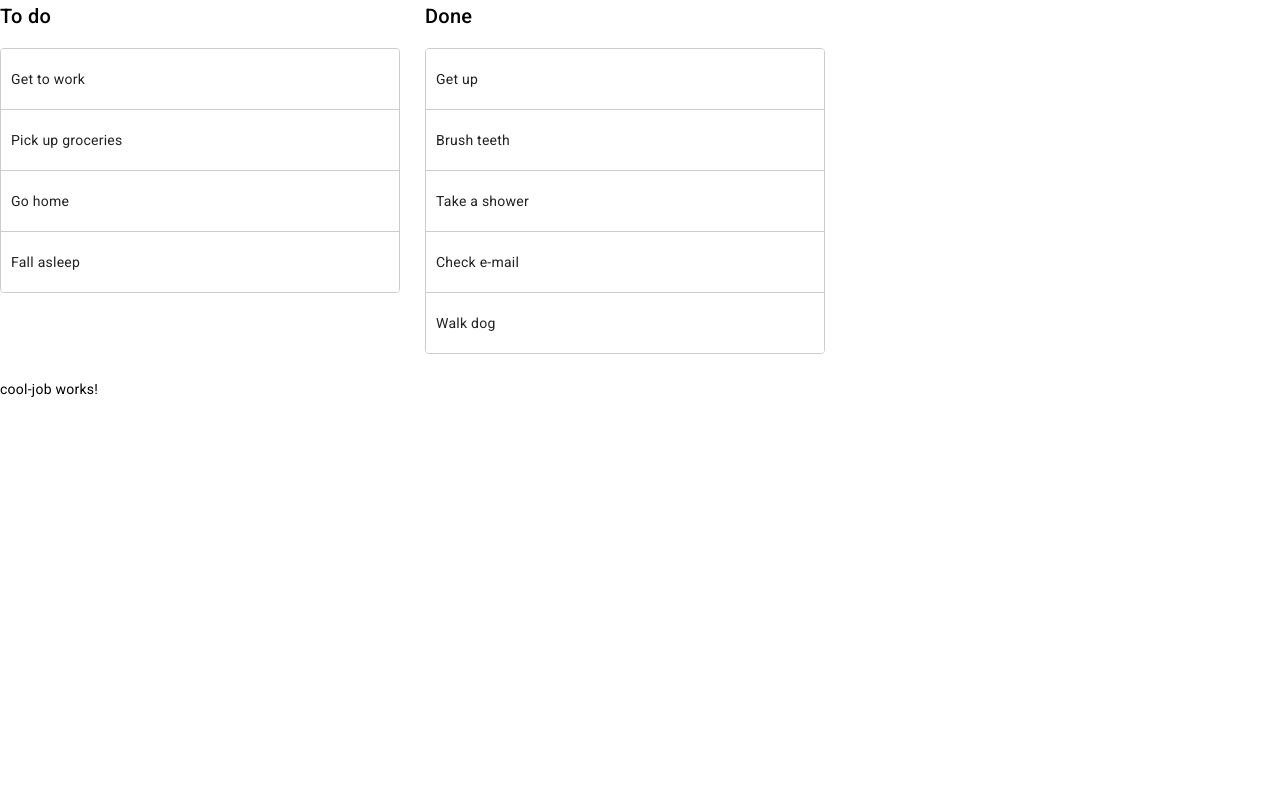
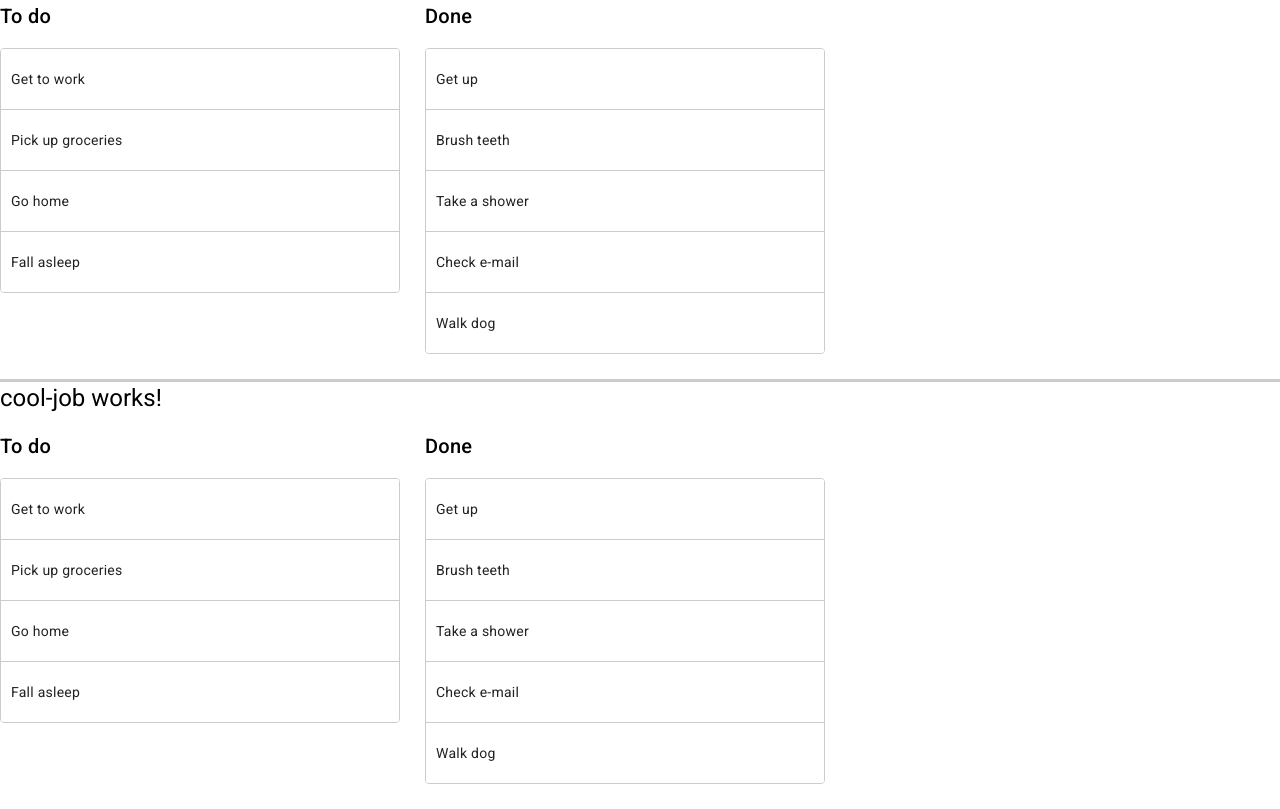
Before and after one commit to grace350276/f2ew3, an Angular app: page / in a window 1280 px wide. Built offline with nearby package versions, Linux system fonts and the light colour scheme.

Commit message:
拖拉 成功

```diff
--- a/src/app/cool-job/cool-job.component.html
+++ b/src/app/cool-job/cool-job.component.html
@@ -1 +1,31 @@
-<p>cool-job works!</p>
+
+<div class="middle-line"></div>
+<h1>cool-job works!</h1>
+
+<div class="coolJob-container">
+    <h2>To do</h2>
+
+    <div
+      cdkDropList
+      #todoList="cdkDropList"
+      [cdkDropListData]="todo"
+      [cdkDropListConnectedTo]="[doneList]"
+      class="coolJob-list"
+      (cdkDropListDropped)="drop($event)">
+      <div class="coolJob-box" *ngFor="let item of todo" cdkDrag>{{item}}</div>
+    </div>
+  </div>
+
+  <div class="coolJob-container">
+    <h2>Done</h2>
+
+    <div
+      cdkDropList
+      #doneList="cdkDropList"
+      [cdkDropListData]="done"
+      [cdkDropListConnectedTo]="[todoList]"
+      class="coolJob-list"
+      (cdkDropListDropped)="drop($event)">
+      <div class="coolJob-box" *ngFor="let item of done" cdkDrag>{{item}}</div>
+    </div>
+  </div>
--- a/src/app/cool-job/cool-job.component.scss
+++ b/src/app/cool-job/cool-job.component.scss
@@ -1,3 +1,58 @@
 .middle-line{
     border-top: #ccc 3px solid;
 }
+
+.coolJob-container {
+    width: 400px;
+    max-width: 100%;
+    margin: 0 25px 25px 0;
+    display: inline-block;
+    vertical-align: top;
+  }
+
+  .coolJob-list {
+    border: solid 1px #ccc;
+    min-height: 60px;
+    background: white;
+    border-radius: 4px;
+    overflow: hidden;
+    display: block;
+  }
+
+  .coolJob-box {
+    padding: 20px 10px;
+    border-bottom: solid 1px #ccc;
+    color: rgba(0, 0, 0, 0.87);
+    display: flex;
+    flex-direction: row;
+    align-items: center;
+    justify-content: space-between;
+    box-sizing: border-box;
+    cursor: move;
+    background: white;
+    font-size: 14px;
+  }
+
+  .cdk-drag-preview {
+    box-sizing: border-box;
+    border-radius: 4px;
+    box-shadow: 0 5px 5px -3px rgba(0, 0, 0, 0.2),
+                0 8px 10px 1px rgba(0, 0, 0, 0.14),
+                0 3px 14px 2px rgba(0, 0, 0, 0.12);
+  }
+
+  .cdk-drag-placeholder {
+    opacity: 0;
+  }
+
+  .cdk-drag-animating {
+    transition: transform 250ms cubic-bezier(0, 0, 0.2, 1);
+  }
+
+  .coolJob-box:last-child {
+    border: none;
+  }
+
+  .coolJob-list.cdk-drop-list-dragging .coolJob-box:not(.cdk-drag-placeholder) {
+    transition: transform 250ms cubic-bezier(0, 0, 0.2, 1);
+  }
--- a/src/app/cool-job/cool-job.component.ts
+++ b/src/app/cool-job/cool-job.component.ts
@@ -1,4 +1,5 @@
 import { Component } from '@angular/core';
+import {CdkDragDrop, moveItemInArray, transferArrayItem} from '@angular/cdk/drag-drop';
 
 @Component({
   selector: 'app-cool-job',
@@ -7,4 +8,21 @@
 })
 export class CoolJobComponent {
 
+  todo = ['Get to work', 'Pick up groceries', 'Go home', 'Fall asleep'];
+
+  done = ['Get up', 'Brush teeth', 'Take a shower', 'Check e-mail', 'Walk dog'];
+
+  drop(event: CdkDragDrop<string[]>) {
+    if (event.previousContainer === event.container) {
+      moveItemInArray(event.container.data, event.previousIndex, event.currentIndex);
+    } else {
+      transferArrayItem(
+        event.previousContainer.data,
+        event.container.data,
+        event.previousIndex,
+        event.currentIndex,
+      );
+    }
+  }
+
 }
```
